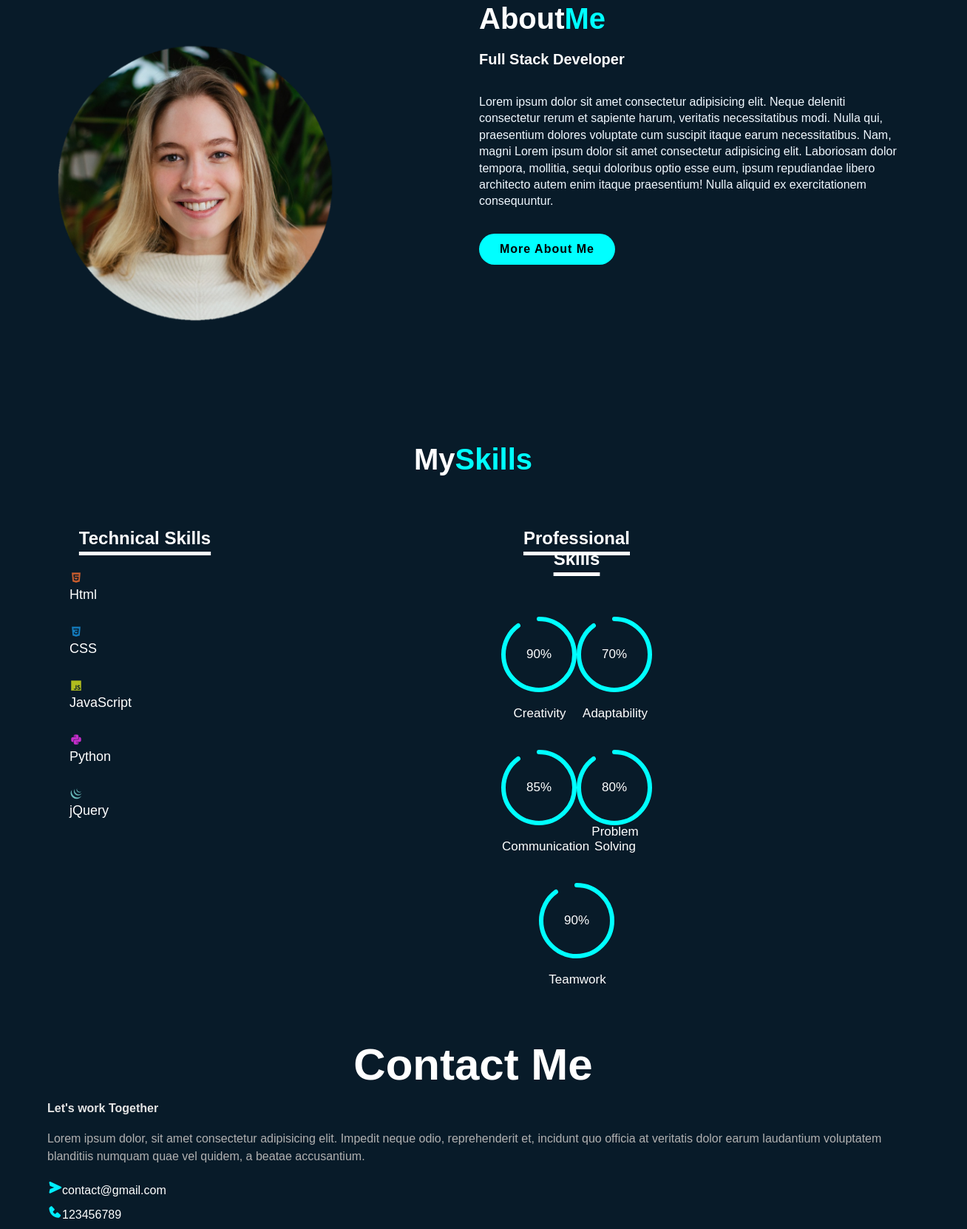
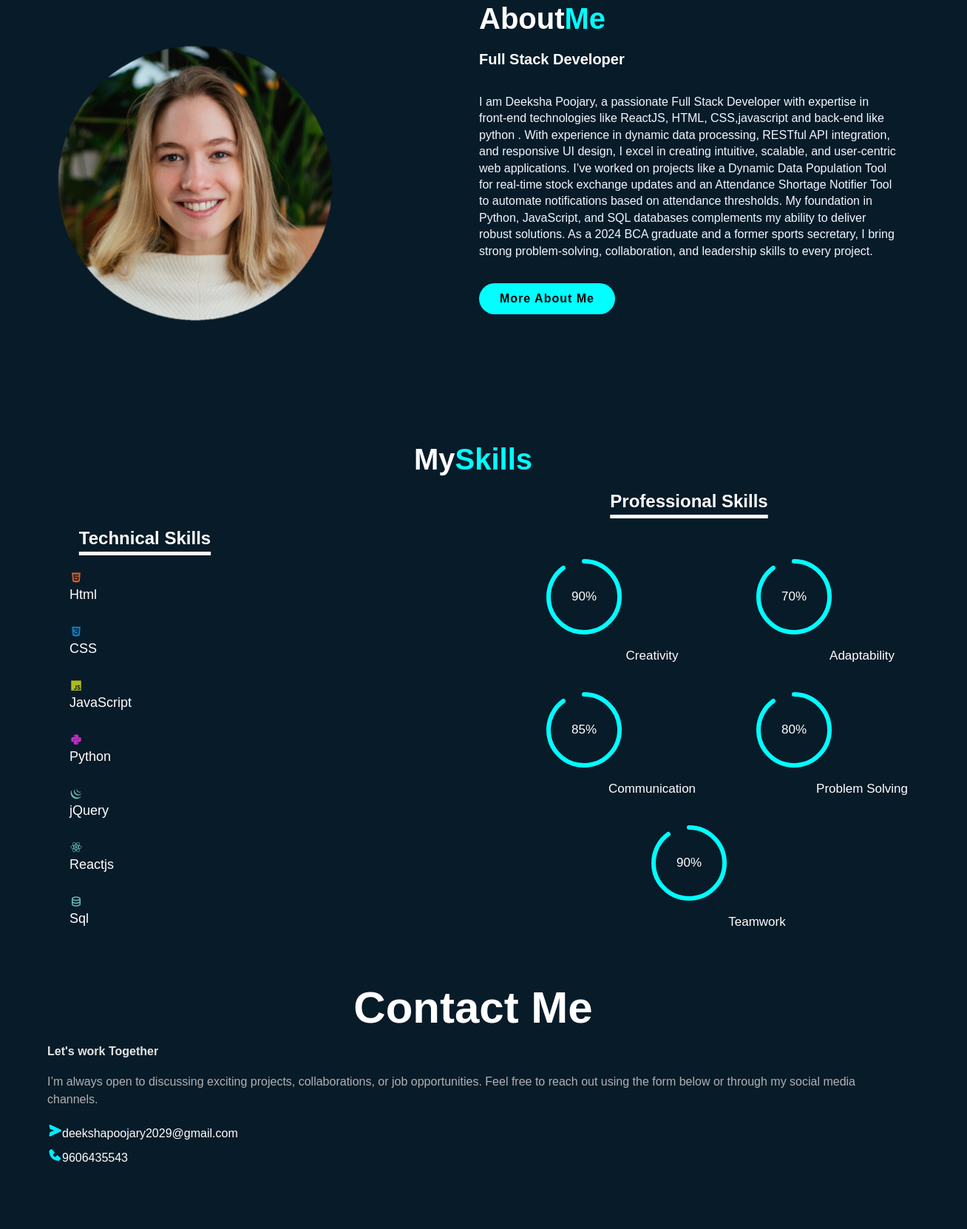
Before and after one commit to Deekshapoojary/portfolio-website-, a plain HTML site: page index.html in a window 1280 px wide. Shown: the part 797-2459 px from the top of the page at 74% size, 1308 px wide, since content can reach past the window. Drawn offline with nearby package versions, Linux system fonts and the light colour scheme.

Commit message:
Update index.html

```diff
--- a/index.html
+++ b/index.html
@@ -52,14 +52,11 @@
         <h2>About<span>Me</span></h2>
         <h4>Full Stack Developer</h4>
         <p>
-          Lorem ipsum dolor sit amet consectetur adipisicing elit. Neque
-          deleniti consectetur rerum et sapiente harum, veritatis necessitatibus
-          modi. Nulla qui, praesentium dolores voluptate cum suscipit itaque
-          earum necessitatibus. Nam, magni Lorem ipsum dolor sit amet
-          consectetur adipisicing elit. Laboriosam dolor tempora, mollitia,
-          sequi doloribus optio esse eum, ipsum repudiandae libero architecto
-          autem enim itaque praesentium! Nulla aliquid ex exercitationem
-          consequuntur.
+          I am Deeksha Poojary, a passionate Full Stack Developer with expertise in front-end technologies like ReactJS, HTML, CSS,javascript and back-end like python . With experience in dynamic data processing, RESTful API integration, and responsive UI design, I excel in creating intuitive, scalable, and user-centric web applications.
+
+          I’ve worked on projects like a Dynamic Data Population Tool for real-time stock exchange updates and an Attendance Shortage Notifier Tool to automate notifications based on attendance thresholds. My foundation in Python, JavaScript, and SQL databases complements my ability to deliver robust solutions.
+
+          As a 2024 BCA graduate and a former sports secretary, I bring strong problem-solving, collaboration, and leadership skills to every project.
         </p>
         <div>
           <a href="#" class="btn-box">More About Me</a>
@@ -124,10 +121,31 @@
             <span></span>
           </div>
         </div>
+
+        <div class="bar">
+          <i style="color: #69bcbc" class="bx bxl-react"></i>
+          <div class="info">
+            <span>Reactjs</span>
+          </div>
+          <div class="progress-line react">
+            <span></span>
+          </div>
+        </div>
+
+        <div class="bar">
+          <i style="color: #69bcbc" class="bx bx-data"></i>
+          <div class="info">
+            <span>Sql</span>
+          </div>
+          <div class="progress-line sql">
+            <span></span>
+          </div>
+        </div>
       </div>
     </div>
 
-    <div class="container1">
+
+    <div class="container2">
       <h1 class="heading1">Professional Skills</h1>
       <div class="radial-bars">
         <div class="radial-bar">
@@ -184,14 +202,11 @@
         <h2>Contact <span>Me</span></h2>
         <h4>Let's work Together</h4>
         <p>
-          Lorem ipsum dolor, sit amet consectetur adipisicing elit. Impedit
-          neque odio, reprehenderit et, incidunt quo officia at veritatis dolor
-          earum laudantium voluptatem blanditiis numquam quae vel quidem, a
-          beatae accusantium.
+          I’m always open to discussing exciting projects, collaborations, or job opportunities. Feel free to reach out using the form below or through my social media channels.
         </p>
         <ul class="contact-list">
-          <li><i class="bx bxs-send"></i>contact@gmail.com</li>
-          <li><i class="bx bxs-phone"></i>123456789</li>
+          <li><i class="bx bxs-send"></i>deekshapoojary2029@gmail.com</li>
+          <li><i class="bx bxs-phone"></i>9606435543</li>
         </ul>
         <div class="contact-icons">
           <a href=""><i class="bx bxl-facebook-circle"></i></a>
@@ -220,7 +235,7 @@
     </section>
 
     <div class="last-text">
-      <p>Developed by Deeksha Poojary @ 2023</p>
+      <p>Developed by Deeksha Poojary @ 2024</p>
     </div>
 
     <a href="#top" class="top"><i class="bx bx-up-arrow-alt"></i></a>
```
